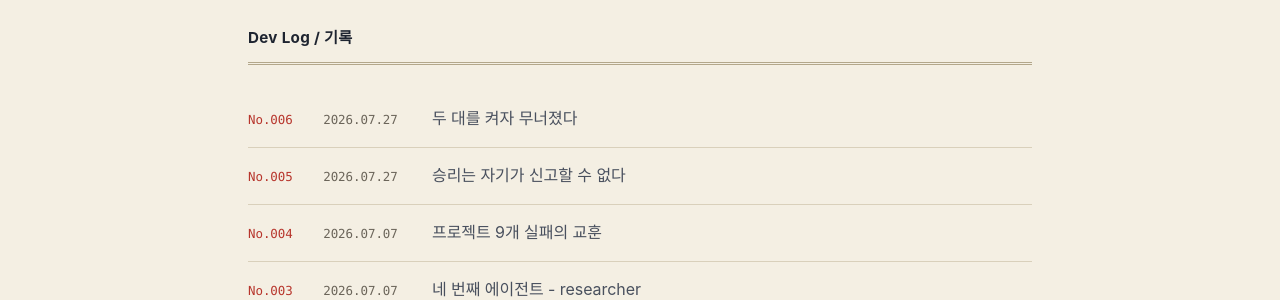
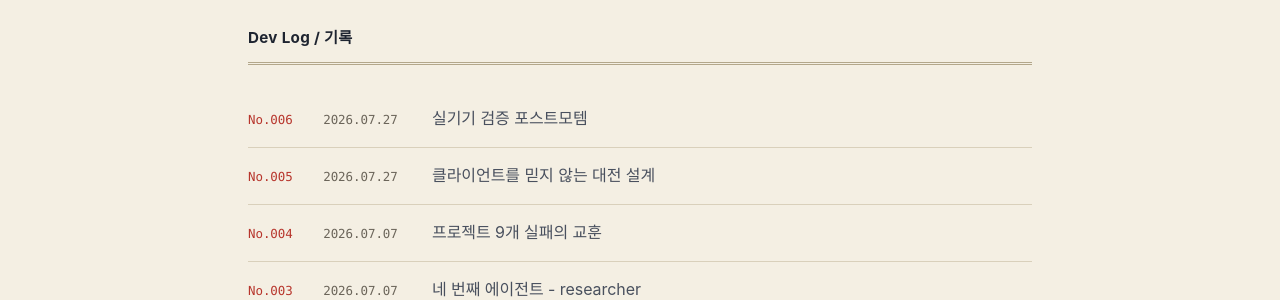
Before and after one commit to CHPARK03/CHPARK03.github.io, a Jekyll site: the page built from index.md, in a window 1280 px wide and 900 px high, scrolled down 835 px. Shown: the part 281-581 px from the top of the window. Built offline with Jekyll 4.4.1, drawn with Linux system fonts in a browser that asks for light colours; some web fonts are replaced; some of the changed lines change nothing that is shown.

Commit message:
chore: retitle two posts to noun-form, add summary tables per new devlog style rules

```diff
--- a/_posts/2026-07-27-it-broke-on-two-real-devices.md
+++ b/_posts/2026-07-27-it-broke-on-two-real-devices.md
@@ -1,6 +1,6 @@
 ---
 layout: post
-title: "두 대를 켜자 무너졌다"
+title: "실기기 검증 포스트모템"
 date: 2026-07-27 11:00:00 +0900
 tags: [game-dev, multiplayer, mobile, build-in-public]
 ---
@@ -9,7 +9,7 @@
 
 [지난 글](/2026/07/27/you-cant-report-your-own-win/)에서 1대1 대전의 판정과 정산을 서버 쪽으로 옮긴 이야기를 썼다. 그렇게 해놓고 로컬에서 브라우저 탭 두 개를 띄워 붙여보면 잘 돌았다. 판정도 맞고, 매칭도 붙고, 정산도 됐다.
 
-실기기 두 대를 켜자 그게 하나씩 무너졌다.
+실기기 두 대에서 검증을 돌리자 하나씩 깨졌다. 결함 5건을 잡고 1건은 결함이 아님을 확인한 기록이다.
 
 ## 큰 화면이 유리했다
 
@@ -33,7 +33,7 @@
 
 ## 끊기면 누가 심판인가
 
-가장 크게 무너진 곳이다.
+가장 크게 깨진 지점이다.
 
 한쪽 네트워크가 끊겼을 때를 처리하는 로직은 이미 있었다. 실기기 두 대로 시험하니 세 가지가 한꺼번에 드러났다. 끊긴 쪽 화면에는 "내가 끊겼다"와 "상대가 끊겼다"가 동시에 떠 있었다. 잠깐 끊겼다가 금방 돌아와도 양쪽 모두 패배로 처리됐다. 돌아오지 않은 사람 화면에는 자기가 이겼다고 떠 있었다.
 
@@ -72,6 +72,17 @@
 문제가 없는데 뭔가 고치는 쪽이 더 위험하다. 원인을 모르는 채로 손을 대면 그때부터 진짜 문제가 생긴다.
 
 ## 배운 것
+
+여섯 건을 한 표로 정리하면 이렇다.
+
+| 증상 | 근본 원인 | 조치 |
+|------|----------|------|
+| 큰 화면이 유리 | 물리 좌표계가 화면 픽셀에 결합 | 논리 좌표계 분리, 화면은 스케일링만 담당 |
+| 상대 보드 연출 누락 | 수신 측이 별도 렌더링 코드로 그림 | 그리기 함수를 공유 모듈로 이동 |
+| 끊김 판정 오류 3종 | 끊긴 기기에 판정 권한 잔존 + 신선도 기준 시각 불일치 | 잔류 측 단독 판정, 절대 시각 통일, 동반 일시정지 |
+| 같은 기기, 다른 화면 | 시스템 글꼴 배율이 WebView 텍스트를 확대 | 앱에서 배율 고정 |
+| 홈 버튼 겹침 | 절대 좌표 + 가변 라벨 길이 | 플로우 배치 전환, 고정 높이 → 최소 높이 |
+| 버전 미반영 제보 | 결함 아님 — 구 산출물/캐시 열람 추정 | 산출물 직접 확인 후 수정 없이 원인 공유 |
 
 여섯 가지 모두 로컬에서는 초록불이었다. 개발용 탭 두 개로 돌리면 화면 크기가 같고, 네트워크가 안 끊기고, 글꼴 배율이 기본값이고, 라벨이 짧다.
 
@@ -147,6 +158,17 @@
 
 ### What I took from it
 
+The six cases, in one table:
+
+| Symptom | Root cause | Fix |
+|---------|-----------|-----|
+| Bigger screen wins | Physics coupled to screen pixels | Detached logical coordinates; screen only scales |
+| Opponent's effects missing | Receiving side drew with separate code | Drawing functions moved into a shared module |
+| Three disconnect-verdict failures | Judging authority left on the dropped device + mismatched freshness clocks | Only the connected side judges; one absolute clock; paired pause |
+| Same device, different screen | System font scale inflating WebView text | Scale pinned in the app |
+| Overlapping home buttons | Absolute coordinates + variable label lengths | Flow layout; fixed heights → minimums |
+| "Version didn't bump" report | Not a defect — stale artifact/cache | Verified the artifact directly; changed nothing, shared the cause |
+
 All six were green locally. Two dev tabs mean identical screen sizes, no dropped connections, default font scaling, short labels.
 
 Real devices and real users dismantle those assumptions one by one. And all six times I landed in the same place: arranging conditions so a problem doesn't appear is not the same as making the problem impossible when conditions go wrong. The first kind comes back on the next device.
--- a/_posts/2026-07-27-you-cant-report-your-own-win.md
+++ b/_posts/2026-07-27-you-cant-report-your-own-win.md
@@ -1,6 +1,6 @@
 ---
 layout: post
-title: "승리는 자기가 신고할 수 없다"
+title: "클라이언트를 믿지 않는 대전 설계"
 date: 2026-07-27 10:00:00 +0900
 tags: [game-dev, multiplayer, firebase, build-in-public]
 ---
@@ -21,13 +21,13 @@
 
 그래서 결과를 각자 판단하지 않게 만들었다. 어느 경로로 끝나든 확정은 두 기기가 공유하는 결과 자리를 반드시 거친다. **먼저 그 자리에 남은 기록이 그 경기의 결론이고, 늦게 도착한 쪽은 자기 판단을 버리고 그 결론을 읽어서 표시한다.** 양쪽 화면이 어긋날 수 없는 구조가 된다.
 
-나머지는 경로별 예외 처리였다. 두 보드가 사실상 동시에 끝나면 사망 시각을 비교해 다시 판정하고, 시간 종료는 상대 보고를 기다리되 앱이 백그라운드로 내려가 시계가 밀리는 경우를 대비해 기다림에 절대 상한을 뒀다. 한쪽이 나가면 잠깐 기다린 뒤 남은 사람의 승리로 넘겼다. 이 이탈 처리는 나중에 실기기 두 대에서 크게 무너져 전면 재설계하게 되는데, 그건 다음 글에서 따로 다룬다.
+나머지는 경로별 예외 처리였다. 두 보드가 사실상 동시에 끝나면 사망 시각을 비교해 다시 판정하고, 시간 종료는 상대 보고를 기다리되 앱이 백그라운드로 내려가 시계가 밀리는 경우를 대비해 기다림에 절대 상한을 뒀다. 한쪽이 나가면 잠깐 기다린 뒤 남은 사람의 승리로 넘겼다. 이 이탈 처리는 나중에 실기기 두 대 검증에서 크게 깨져 전면 재설계하게 되는데, 그건 다음 글에서 따로 다룬다.
 
 ## 방은 누가 만드는가
 
 다음은 자동 매칭이었다. 방 코드를 주고받는 사설 대전은 이미 돌고 있었지만, 아무나 눌러도 상대가 붙는 랭크 매치가 필요했다.
 
-문제는 나에게 매치메이커 서버가 없다는 것이다. 대기열을 실시간 DB에 두고 클라이언트끼리 붙게 하면, 둘이 동시에 서로를 발견하는 순간이 온다. 둘 다 방을 만들면 방이 두 개 생기고 각자 빈 방에서 상대를 기다린다.
+문제는 나에게 매치메이커 서버가 없다는 것이다. 대기열을 실시간 DB에 두고 클라이언트끼리 붙게 하면, 둘이 동시에 서로를 발견하는 순간이 온다. 둘 다 방을 만들면 방이 두 개 생기고 각자 빈 방에서 상대를 기다린다. 전형적인 경쟁 상태(race condition)다.
 
 해결은 중재자를 두는 대신 결론이 하나로만 나오게 만드는 쪽이었다. **두 사람의 ID 중 작은 쪽이 방을 만든다.** 쌍마다 유일하게 정해지는 값이라 누가 먼저 상대를 발견했든 결론이 같다. 작은 쪽이 방을 만들고 자기 대기열 항목에 방 번호를 적으면, 큰 쪽이 그걸 읽고 들어가면서 입장 흔적을 남긴다. 경합할 여지 자체가 사라진다.
 
@@ -52,6 +52,14 @@
 위조 방어도 같은 트랜잭션 안에 넣었다. 두 참가자 모두 그 방에 들어온 흔적이 남아 있고, 각 흔적의 신원이 배정된 역할과 일치할 때만 정산이 유효하다. 방에 들어온 적도 없는 사람을 패자로 지목하는 요청은 통과하지 못한다.
 
 ## 관통하는 것
+
+세 문제를 한 표로 놓으면 이렇다.
+
+| 영역 | 취약 지점 | 해결 |
+|------|----------|------|
+| 승패 판정 | 클라이언트가 "이겼다"를 보낼 수 있음 | 자기 패배만 신고 + 공유 결과 자리에 선착순 확정 |
+| 자동 매칭 | 동시 발견 시 방 2개 생성(경쟁 상태) | 작은 ID가 방을 만드는 결정적 규칙으로 경합 제거 |
+| 트로피 정산 | 멱등성 마커와 보상이 다른 저장소에 분리 | 원장을 보상과 같은 DB로 옮겨 단일 트랜잭션 커밋 |
 
 세 가지 다 결국 같은 자리에서 나왔다. 클라이언트가 하는 말은 단서일 뿐 증거가 아니라는 것.
 
@@ -109,6 +117,14 @@
 
 ### The thread running through it
 
+The three problems, side by side:
+
+| Area | Vulnerable point | Fix |
+|------|------------------|-----|
+| Verdicts | A client could send "I won" | Report only your own loss + first write to a shared result slot wins |
+| Matchmaking | Simultaneous discovery creates two rooms (race condition) | Deterministic rule — the smaller ID creates the room — removes the race |
+| Trophy settlement | Idempotency marker and reward split across two stores | Ledger moved next to the reward, committed in one transaction |
+
 All three came from the same place: what a client says is a lead, not evidence.
 
 When I built my agent tooling earlier, I landed on "don't trust claims, verify state" as a principle. Wiring up multiplayer, I ran into that sentence again. Whatever the opponent's device says, what survives is only what was atomically recorded on the server.
```
